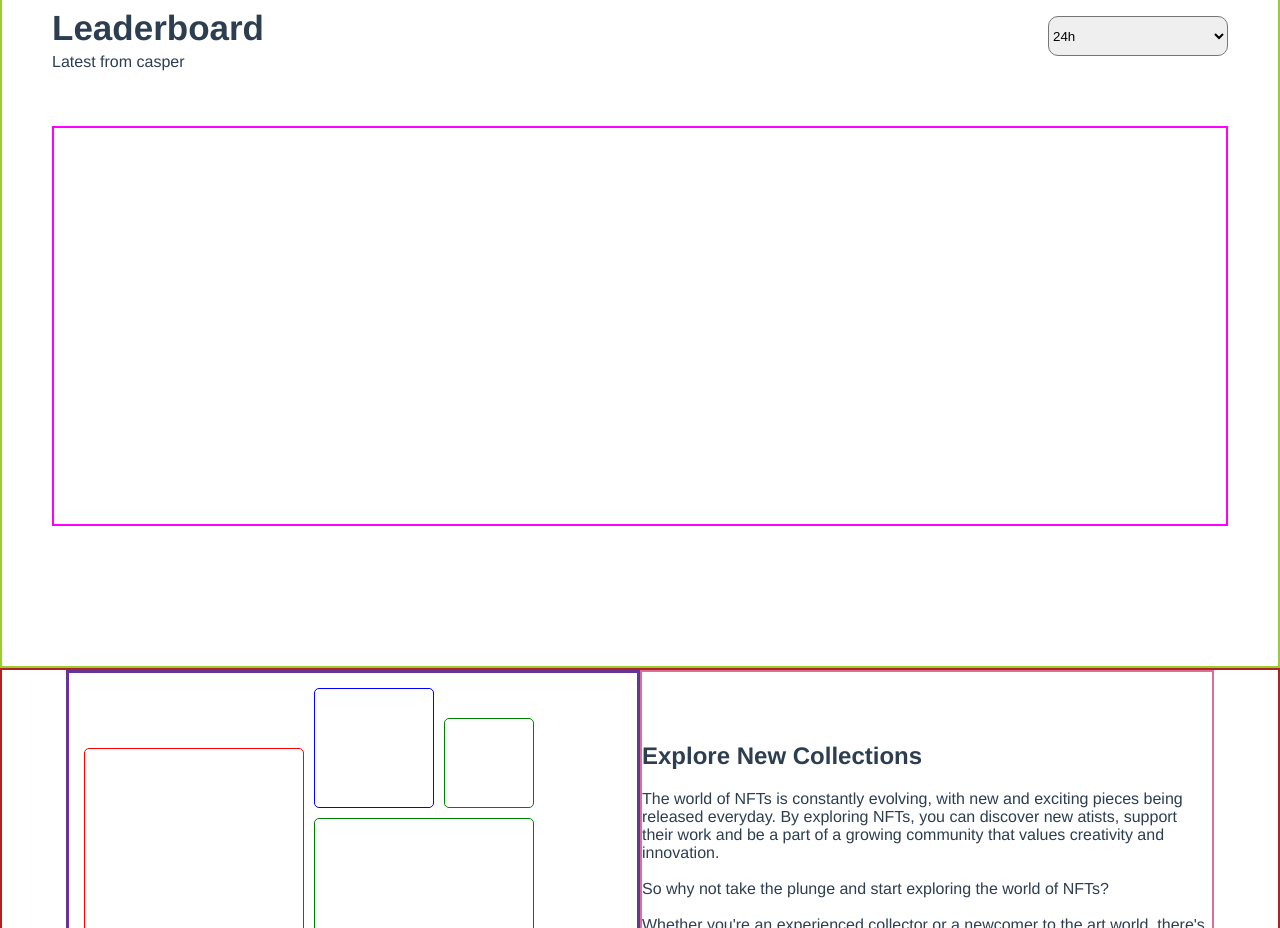
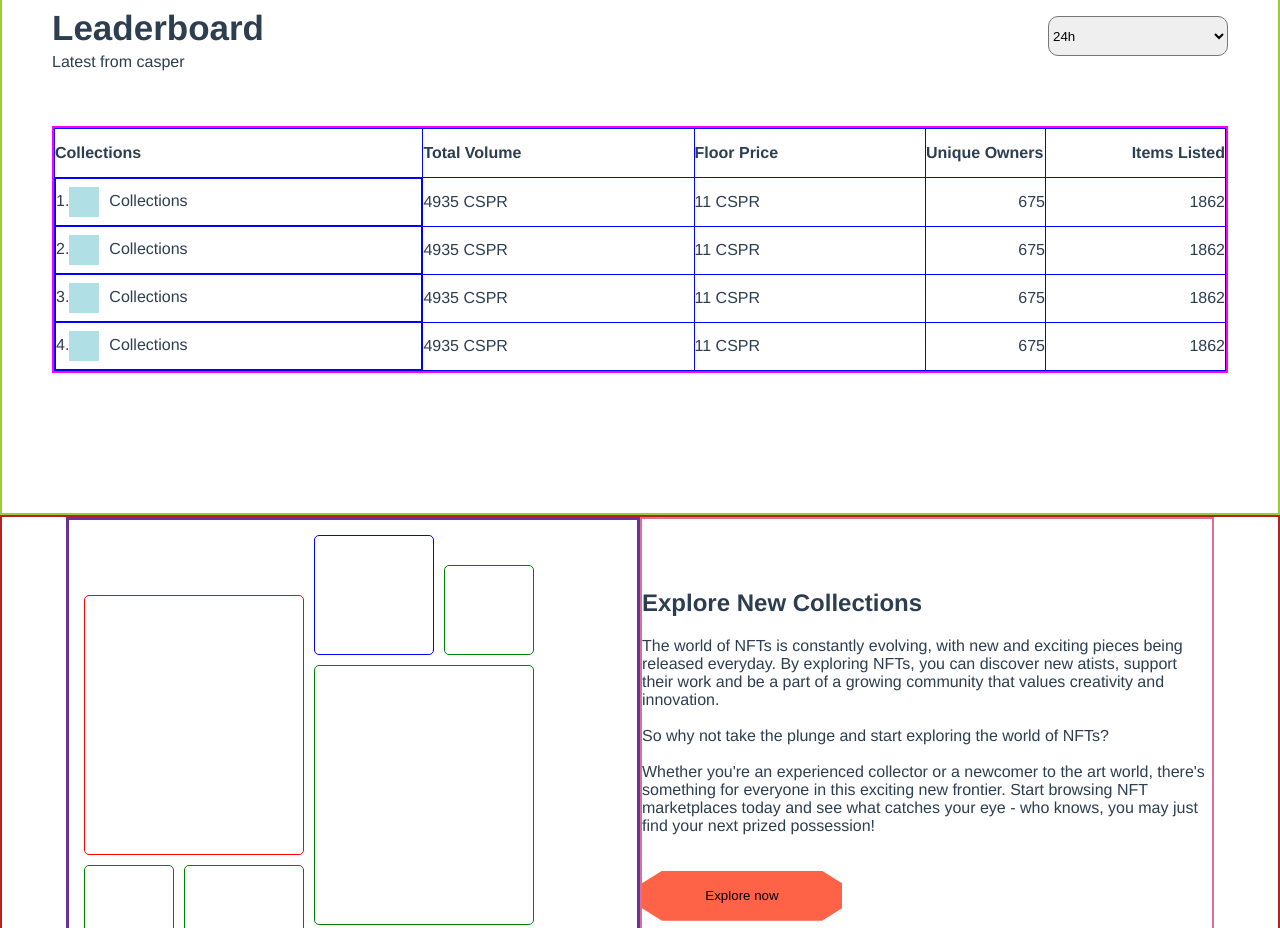
Before and after one commit to olatunji-20/nefa, a Vue app: page / in a window 1280 px wide. Shown: the part 1700-2628 px from the top of the page. Built offline with nearby package versions, Linux system fonts and the light colour scheme.

Commit message:
fixed leaderboard table

```diff
--- a/src/components/Collections.vue
+++ b/src/components/Collections.vue
@@ -128,7 +128,45 @@
             <option>48h</option>
         </select>
 
-        <div class="table"></div>
+        <div class="table">
+            <table>
+                <tr>
+                    <th>Collections</th>
+                    <th>Total Volume</th>
+                    <th>Floor Price</th>
+                    <th style="width: 120px">Unique Owners</th>
+                    <th style="text-align: right; width: 180px">Items Listed</th>
+                </tr>
+                <tr>
+                    <td class="eee">1. <div class="draw"></div> Collections</td>
+                    <td>4935 CSPR</td>
+                    <td>11 CSPR</td>
+                    <td style="text-align: right;">675</td>
+                    <td style="text-align: right;">1862</td>
+                </tr>
+                <tr>
+                    <td class="eee">2. <div class="draw"></div> Collections</td>
+                    <td>4935 CSPR</td>
+                    <td>11 CSPR</td>
+                    <td style="text-align: right;">675</td>
+                    <td style="text-align: right;">1862</td>
+                </tr>
+                <tr>
+                    <td class="eee">3. <div class="draw"></div> Collections</td>
+                    <td>4935 CSPR</td>
+                    <td>11 CSPR</td>
+                    <td style="text-align: right;">675</td>
+                    <td style="text-align: right;">1862</td>
+                </tr>
+                <tr>
+                    <td class="eee">4. <div class="draw"></div> Collections</td>
+                    <td>4935 CSPR</td>
+                    <td>11 CSPR</td>
+                    <td style="text-align: right;">675</td>
+                    <td style="text-align: right;">1862</td>
+                </tr>
+            </table>
+        </div>
 
 
 
@@ -233,7 +271,32 @@ select {
 .table {
     border: 2px solid fuchsia;
     width: 100%;
-    height: 400px;
+    height: auto;
     margin: 270px auto 100px;
 }
+table {
+    width: 100%;
+}
+th {
+    padding: 15px 0px;
+}
+td {
+    padding: 8px 0px;
+}
+.eee {
+    line-height: 28px;
+    display: flex;
+    flex-direction: row;
+    justify-content: flex-start;
+}
+table, th, td {
+    border: 1px solid blue;
+    border-collapse: collapse;
+}
+.draw {
+    width: 30px;
+    height: 30px;
+    margin-right: 10px;
+    background: powderblue;
+}
 </style>
```
